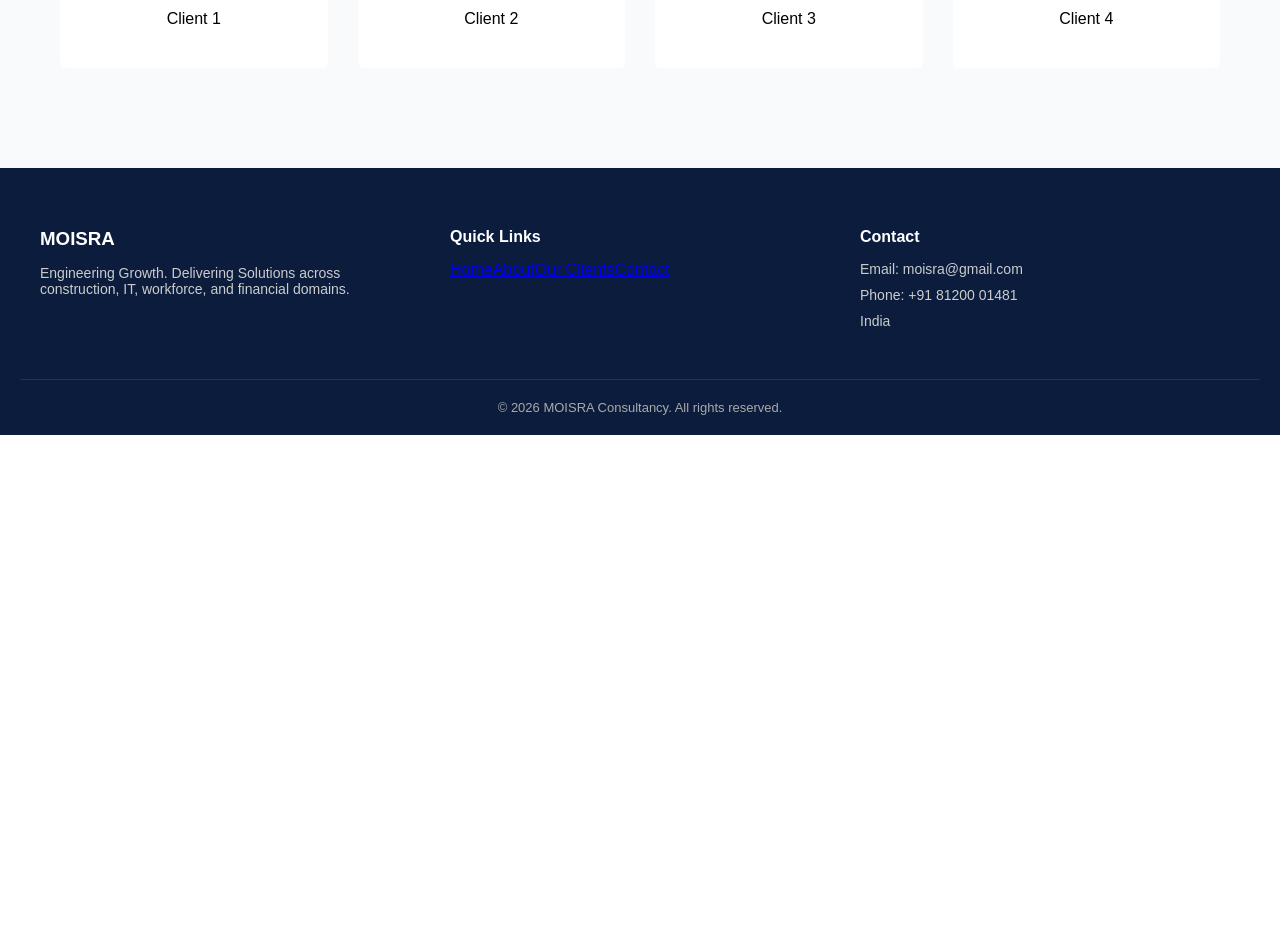
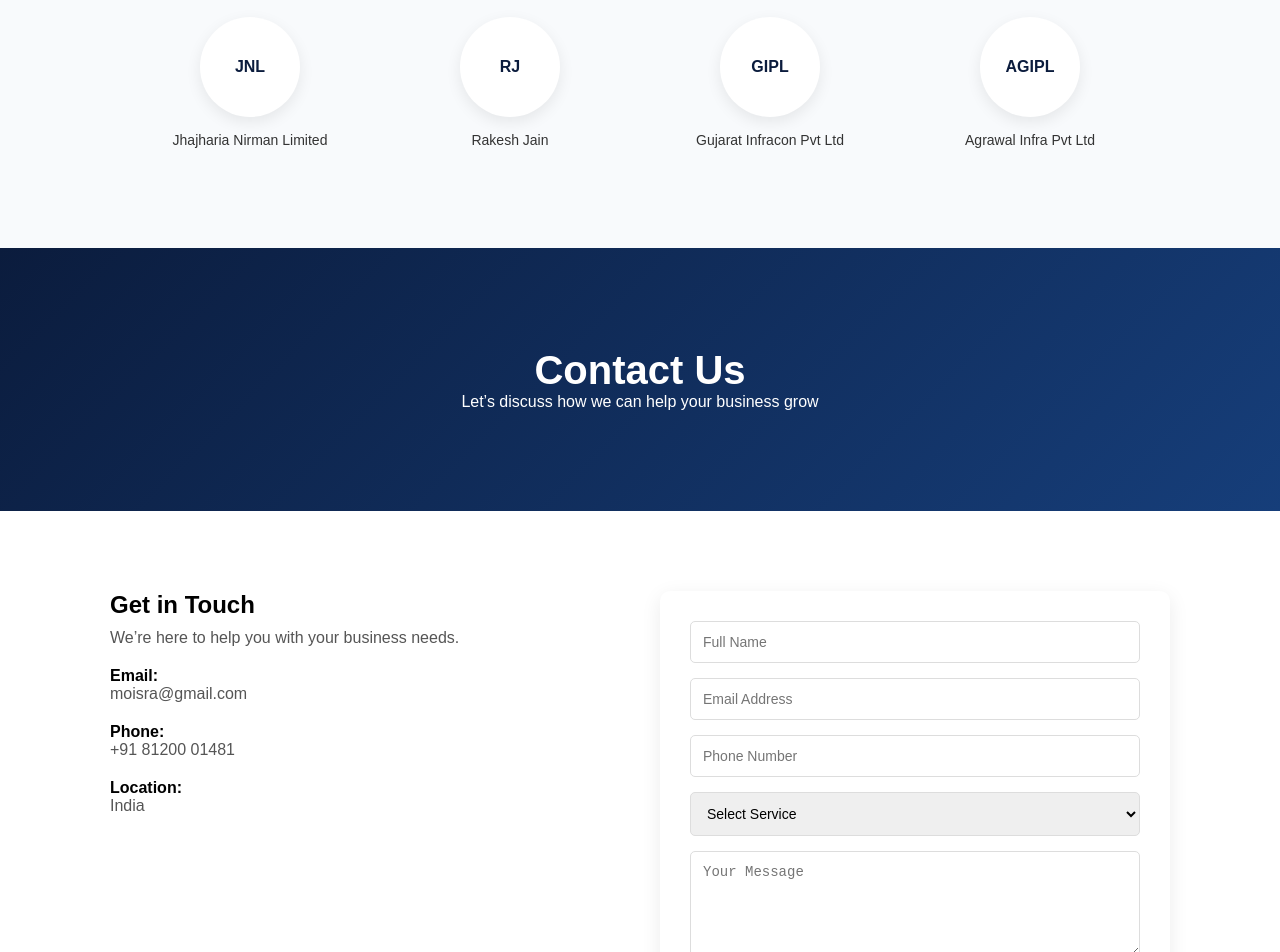
Before and after one commit to vjames1110/moisra-frontend, a React (Vite) app: page / in a window 1280 px wide. Shown: the part 2440-3392 px from the top of the page. Before the commit the page ends 2875 px from the top, so only its background shows below. Built offline with nearby package versions, Linux system fonts and the light colour scheme.

Commit message:
Added Contact Page

```diff
--- a/src/App.jsx
+++ b/src/App.jsx
@@ -2,6 +2,8 @@
 import Home from "./pages/Home";
 import ServiceDetail from "./pages/ServiceDetail";
 import About from "./pages/About";
+import Clients from "./components/Clients";
+import Contact from "./pages/Contact"
 
 function App() {
   return (
@@ -11,6 +13,7 @@
 
         {/* 🔥 Dynamic Service Route */}
         <Route path="/services/:id" element={<ServiceDetail />} />
+        <Route path="/clients" element={<Clients />} />
       </Routes>
   );
 }
--- a/src/components/Clients.jsx
+++ b/src/components/Clients.jsx
@@ -3,33 +3,98 @@
     <>
       <section className="clients">
         <h2>Our Clients</h2>
+        <p className="subtitle">
+          Trusted by businesses across multiple industries
+        </p>
 
         <div className="logos">
-          <div>Client 1</div>
-          <div>Client 2</div>
-          <div>Client 3</div>
-          <div>Client 4</div>
+
+          {/* ✅ Client Card */}
+          <div className="client-card">
+            <div className="logo-circle">JNL</div>
+            <p>Jhajharia Nirman Limited</p>
+          </div>
+
+          <div className="client-card">
+            <div className="logo-circle">RJ</div>
+            <p>Rakesh Jain</p>
+          </div>
+
+          <div className="client-card">
+            <div className="logo-circle">GIPL</div>
+            <p>Gujarat Infracon Pvt Ltd</p>
+          </div>
+
+          <div className="client-card">
+            <div className="logo-circle">AGIPL</div>
+            <p>Agrawal Infra Pvt Ltd</p>
+          </div>
+
         </div>
       </section>
 
       <style jsx>{`
         .clients {
-          padding: 100px 60px;
+          padding: 100px 20px;
           background: #F8FAFC;
           text-align: center;
         }
 
-        .logos {
-          margin-top: 40px;
-          display: grid;
-          grid-template-columns: repeat(4,1fr);
-          gap: 30px;
+        .clients h2 {
+          font-size: 32px;
+          margin-bottom: 10px;
         }
 
-        .logos div {
+        .subtitle {
+          color: #666;
+          margin-bottom: 50px;
+        }
+
+        /* ✅ GRID */
+        .logos {
+          display: grid;
+          grid-template-columns: repeat(auto-fit, minmax(180px, 1fr));
+          gap: 40px;
+          max-width: 1000px;
+          margin: auto;
+        }
+
+        /* ✅ CARD */
+        .client-card {
+          display: flex;
+          flex-direction: column;
+          align-items: center;
+          transition: 0.3s;
+        }
+
+        .client-card:hover {
+          transform: translateY(-8px);
+        }
+
+        /* ✅ CIRCLE LOGO */
+        .logo-circle {
+          width: 100px;
+          height: 100px;
+          border-radius: 50%;
           background: white;
-          padding: 40px;
-          border-radius: 6px;
+          display: flex;
+          align-items: center;
+          justify-content: center;
+          font-weight: bold;
+          color: #0B1C3D;
+          box-shadow: 0 5px 15px rgba(0,0,0,0.08);
+          margin-bottom: 15px;
+          transition: 0.3s;
+        }
+
+        .client-card:hover .logo-circle {
+          box-shadow: 0 10px 25px rgba(0,0,0,0.15);
+        }
+
+        /* ✅ NAME */
+        .client-card p {
+          font-size: 14px;
+          color: #333;
         }
       `}</style>
     </>
--- a/src/components/Header.jsx
+++ b/src/components/Header.jsx
@@ -24,7 +24,7 @@
             Services
           </div>
 
-          <a>Clients</a>
+          <a onClick={() => navigate("/clients")}>Clients</a>
           <a>Contact</a>
         </nav>
       </header>
--- /dev/null
+++ b/src/pages/Contact.jsx
@@ -0,0 +1,214 @@
+import { useState } from "react";
+
+function Contact() {
+
+  // ✅ Form State (ready for backend later)
+  const [form, setForm] = useState({
+    name: "",
+    email: "",
+    phone: "",
+    service: "",
+    message: ""
+  });
+
+  // ✅ Handle Input Change
+  const handleChange = (e) => {
+    setForm({
+      ...form,
+      [e.target.name]: e.target.value
+    });
+  };
+
+  // ✅ Handle Submit (UI only for now)
+  const handleSubmit = (e) => {
+    e.preventDefault();
+    console.log(form);
+    alert("Enquiry submitted!");
+  };
+
+  return (
+    <>
+      <div className="contact-page">
+
+        {/* ✅ HERO */}
+        <section className="contact-hero">
+          <h1>Contact Us</h1>
+          <p>Let’s discuss how we can help your business grow</p>
+        </section>
+
+        {/* ✅ MAIN SECTION */}
+        <section className="contact-container">
+
+          {/* LEFT: CONTACT INFO */}
+          <div className="contact-info">
+            <h2>Get in Touch</h2>
+            <p>We’re here to help you with your business needs.</p>
+
+            <div className="info-box">
+              <strong>Email:</strong>
+              <p>moisra@gmail.com</p>
+            </div>
+
+            <div className="info-box">
+              <strong>Phone:</strong>
+              <p>+91 81200 01481</p>
+            </div>
+
+            <div className="info-box">
+              <strong>Location:</strong>
+              <p>India</p>
+            </div>
+          </div>
+
+          {/* RIGHT: FORM */}
+          <form className="contact-form" onSubmit={handleSubmit}>
+
+            <input
+              type="text"
+              name="name"
+              placeholder="Full Name"
+              value={form.name}
+              onChange={handleChange}
+              required
+            />
+
+            <input
+              type="email"
+              name="email"
+              placeholder="Email Address"
+              value={form.email}
+              onChange={handleChange}
+              required
+            />
+
+            <input
+              type="text"
+              name="phone"
+              placeholder="Phone Number"
+              value={form.phone}
+              onChange={handleChange}
+            />
+
+            <select
+              name="service"
+              value={form.service}
+              onChange={handleChange}
+              required
+            >
+              <option value="">Select Service</option>
+              <option>IT Solutions</option>
+              <option>Workforce Solutions</option>
+              <option>Construction Consulting</option>
+              <option>Finance & Loans</option>
+            </select>
+
+            <textarea
+              name="message"
+              placeholder="Your Message"
+              rows="5"
+              value={form.message}
+              onChange={handleChange}
+              required
+            />
+
+            <button type="submit">Send Enquiry</button>
+
+          </form>
+        </section>
+
+        {/* ✅ CTA STRIP */}
+        <section className="contact-cta">
+          <h2>Looking for Immediate Assistance?</h2>
+          <p>Reach out to us and our team will respond quickly.</p>
+        </section>
+
+      </div>
+
+      {/* ✅ STYLES */}
+      <style jsx>{`
+        .contact-page {
+          font-family: sans-serif;
+        }
+
+        /* HERO */
+        .contact-hero {
+          background: linear-gradient(135deg, #0B1C3D, #163E7A);
+          color: white;
+          text-align: center;
+          padding: 100px 20px;
+        }
+
+        .contact-hero h1 {
+          font-size: 40px;
+        }
+
+        /* MAIN */
+        .contact-container {
+          display: grid;
+          grid-template-columns: repeat(auto-fit, minmax(300px, 1fr));
+          gap: 40px;
+          max-width: 1100px;
+          margin: auto;
+          padding: 80px 20px;
+        }
+
+        /* LEFT */
+        .contact-info h2 {
+          margin-bottom: 10px;
+        }
+
+        .contact-info p {
+          color: #555;
+          margin-bottom: 20px;
+        }
+
+        .info-box {
+          margin-bottom: 20px;
+        }
+
+        /* FORM */
+        .contact-form {
+          display: flex;
+          flex-direction: column;
+          gap: 15px;
+          background: white;
+          padding: 30px;
+          border-radius: 10px;
+          box-shadow: 0 5px 20px rgba(0,0,0,0.08);
+        }
+
+        .contact-form input,
+        .contact-form select,
+        .contact-form textarea {
+          padding: 12px;
+          border: 1px solid #ddd;
+          border-radius: 5px;
+          font-size: 14px;
+        }
+
+        .contact-form button {
+          background: #0B1C3D;
+          color: white;
+          padding: 12px;
+          border: none;
+          border-radius: 5px;
+          cursor: pointer;
+          font-weight: bold;
+        }
+
+        .contact-form button:hover {
+          background: #163E7A;
+        }
+
+        /* CTA */
+        .contact-cta {
+          background: #f8f9fc;
+          text-align: center;
+          padding: 60px 20px;
+        }
+      `}</style>
+    </>
+  );
+}
+
+export default Contact;
--- a/src/pages/Home.jsx
+++ b/src/pages/Home.jsx
@@ -4,6 +4,7 @@
 import WhyChoose from "../components/WhyChoose";
 import Clients from "../components/Clients";
 import Footer from "../components/Footer";
+import Contact from "./Contact";
 
 function Home() {
   return (
@@ -13,6 +14,7 @@
       <Services />
       <WhyChoose />
       <Clients />
+      <Contact />
       <Footer />
     </>
   );
```
